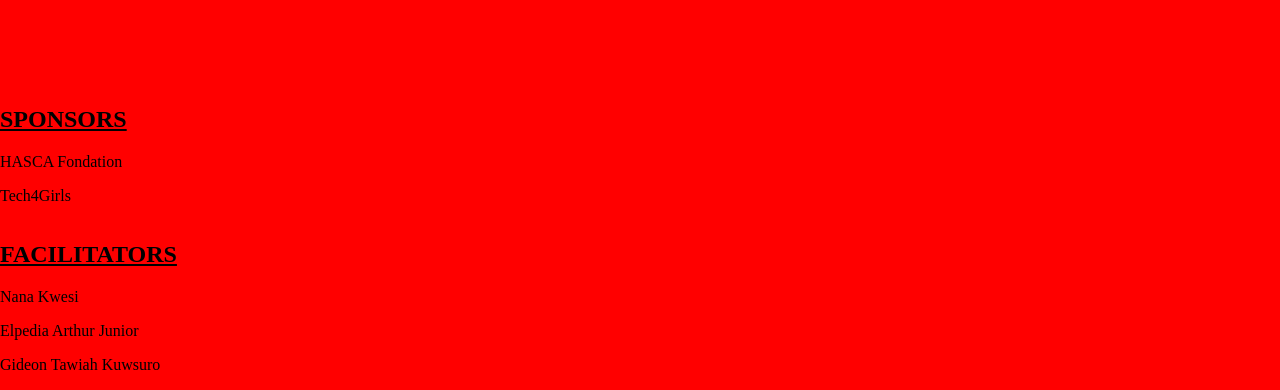
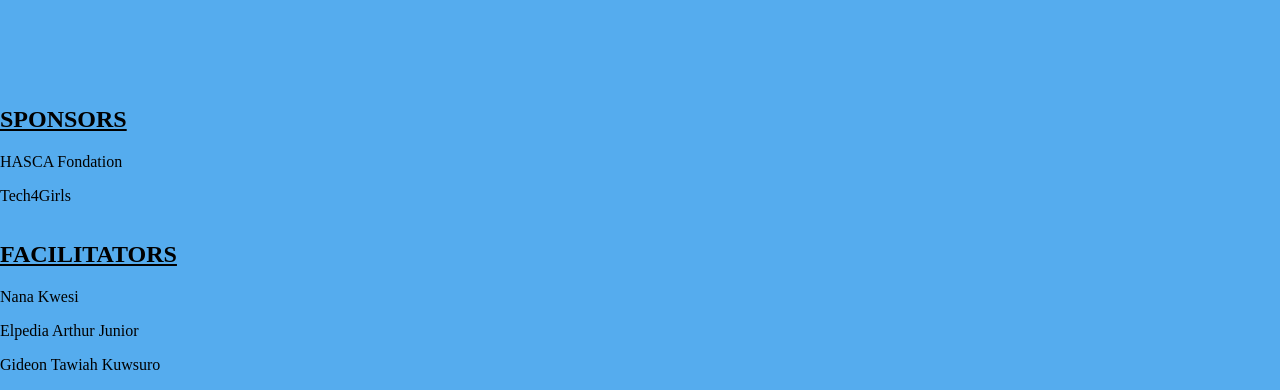
Before and after one commit to Abi-Sap/Mini-Project, a plain HTML site: page index.html in a window 1280 px wide. Shown: the part 710-1100 px from the top of the page. Drawn offline with Linux system fonts and the light colour scheme.

Commit message:
changed boby bG to blue

```diff
--- a/CSS/style.css
+++ b/CSS/style.css
@@ -4,8 +4,8 @@
 }
 body{
     margin: auto;
-    /* background-color: #55ACEE; */
-    background-color: red;
+    background-color: #55ACEE;
+
 }
 /* style for homepage */
 
```
